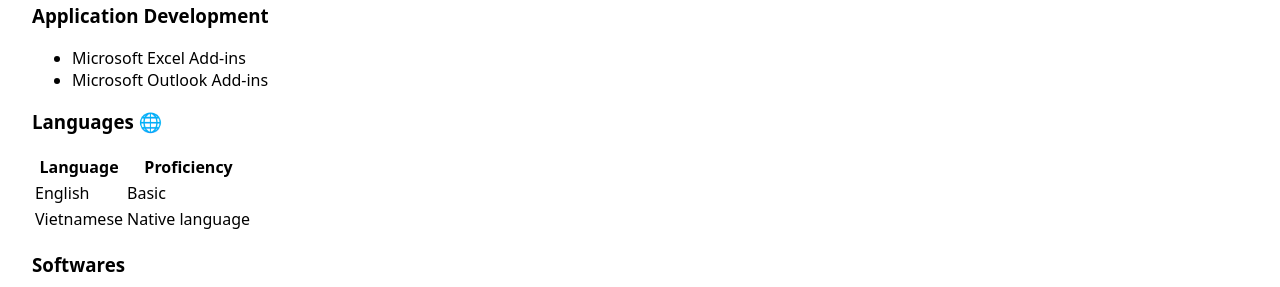
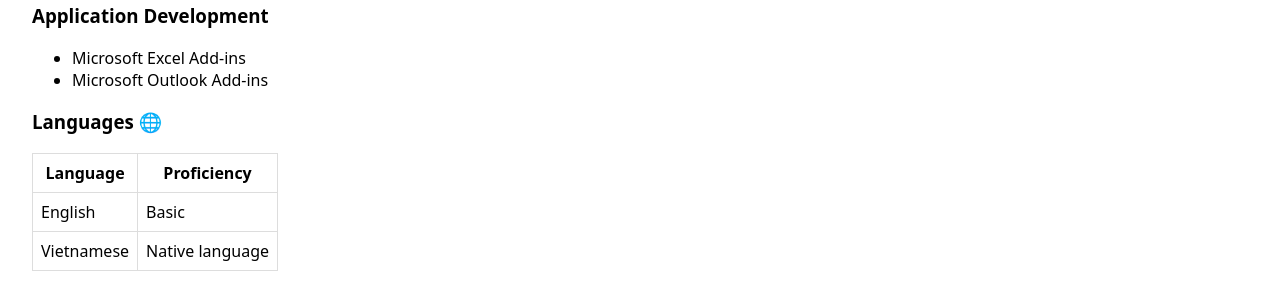
Before and after one commit to nhannguyendevjs/nhannguyen, an Astro site in the folder src/astro-profile/: page / in a window 1280 px wide. Shown: the part 2088-2375 px from the top of the page. Built offline with nearby package versions, Linux system fonts and the light colour scheme; Astro itself is replaced by a stand-in of ours.

Commit message:
Update table css

```diff
--- a/src/astro-profile/src/layouts/Layout.astro
+++ b/src/astro-profile/src/layouts/Layout.astro
@@ -37,4 +37,14 @@ const { title } = Astro.props
   body {
     margin: 0;
   }
+
+  table {
+    border-collapse: collapse;
+  }
+
+  table td,
+  table th {
+    border: 1px solid #ddd;
+    padding: 8px;
+  }
 </style>
```
